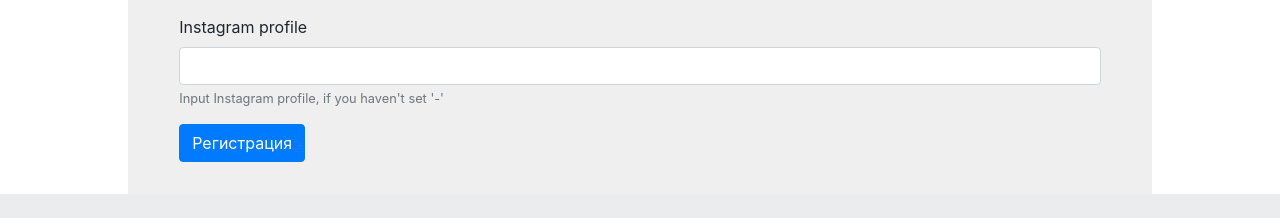
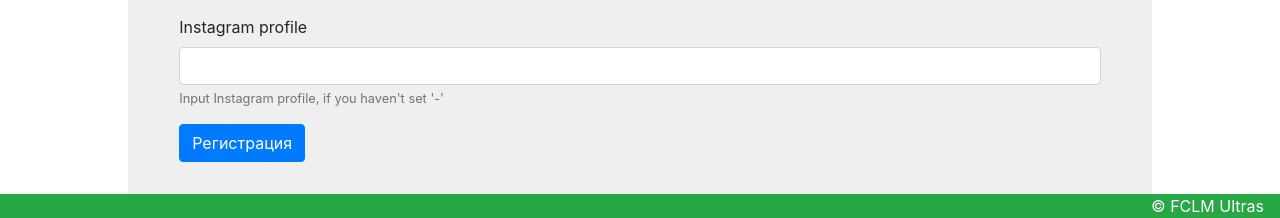
Before and after one commit to Oper18/ulc, a Django app: template accounts/templates/accounts/registration.html in a window 1280 px wide. Shown: the part 1003-1221 px from the top of the page. Before the commit the page ends 1197 px from the top, so only its background shows below. Run offline with Django 3.2, Linux system fonts and the light colour scheme; the template is opened without the code that fills it, so the values that code supplies are empty; parts of the project's set-up code (start-up, migrations or seed data) failed here and were passed over; some libraries are stand-ins or nearby versions.

Commit message:
add footer

```diff
--- a/ulc/static/css/style.css
+++ b/ulc/static/css/style.css
@@ -31,6 +31,16 @@
 .signin-logo {
     width: 35px;
     height: 30px;
+}
+
+.ulc-footer {
+    background-color: #28a745;
+}
+
+.footer-copyright {
+    color: #fff;
+    text-align: right;
+    margin-right: 1rem;
 }
 
 @media screen and (max-width: 1024px) {
@@ -86,4 +96,8 @@
         width: 180px;
         height: 150px;
     }
+
+    .ulc-footer {
+        font-size: 2rem;
+    }
 }
--- a/ulc/templates/base.html
+++ b/ulc/templates/base.html
@@ -107,5 +107,11 @@
     </div>
 </div>
 
+<footer class="ulc-footer">
+    <div class="footer-copyright">
+        &#169; <script>new Date().getFullYear()</script>
+        <a href="http://www.unitedsouth.ru/" style="color:#fff">FCLM Ultras</a>
+    </div>
+</footer>
 </body>
 </html>
```
